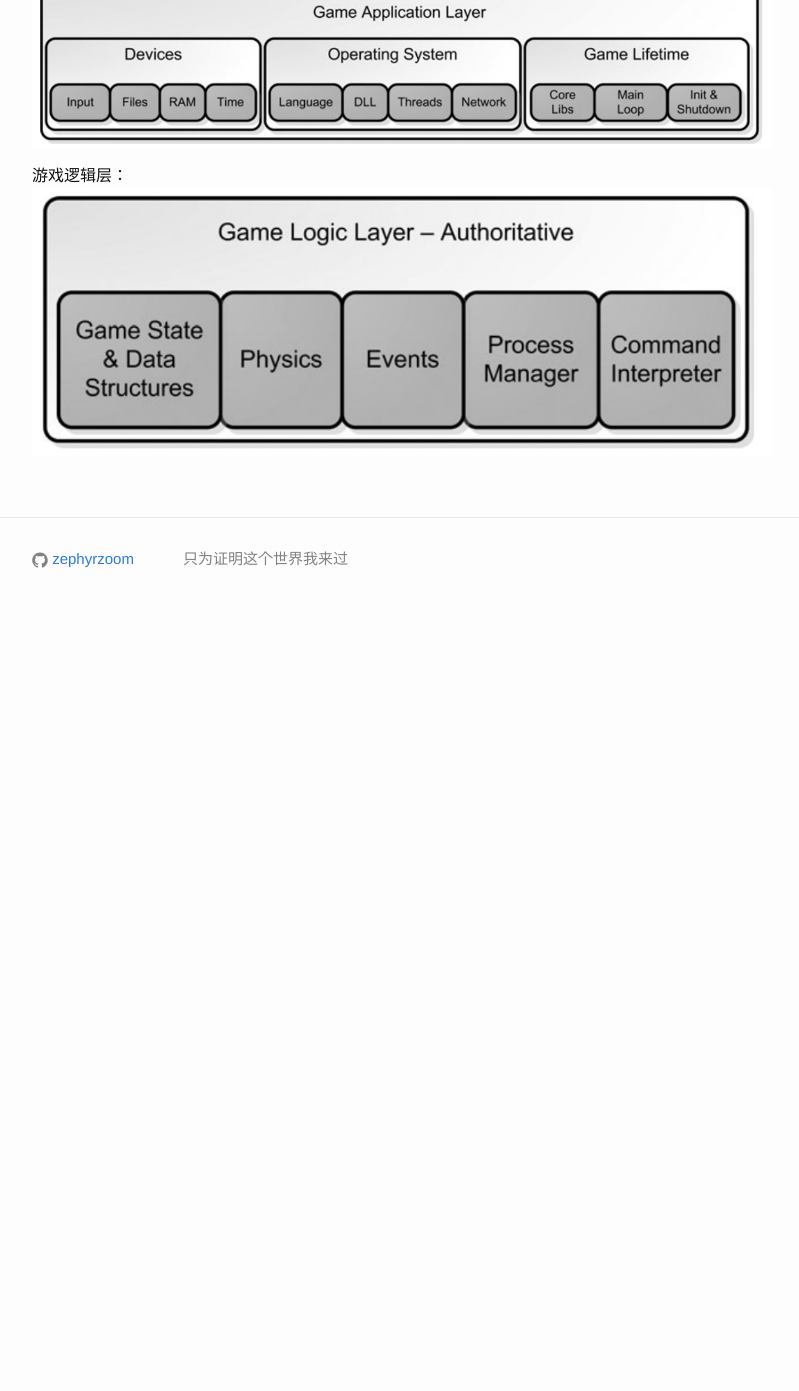
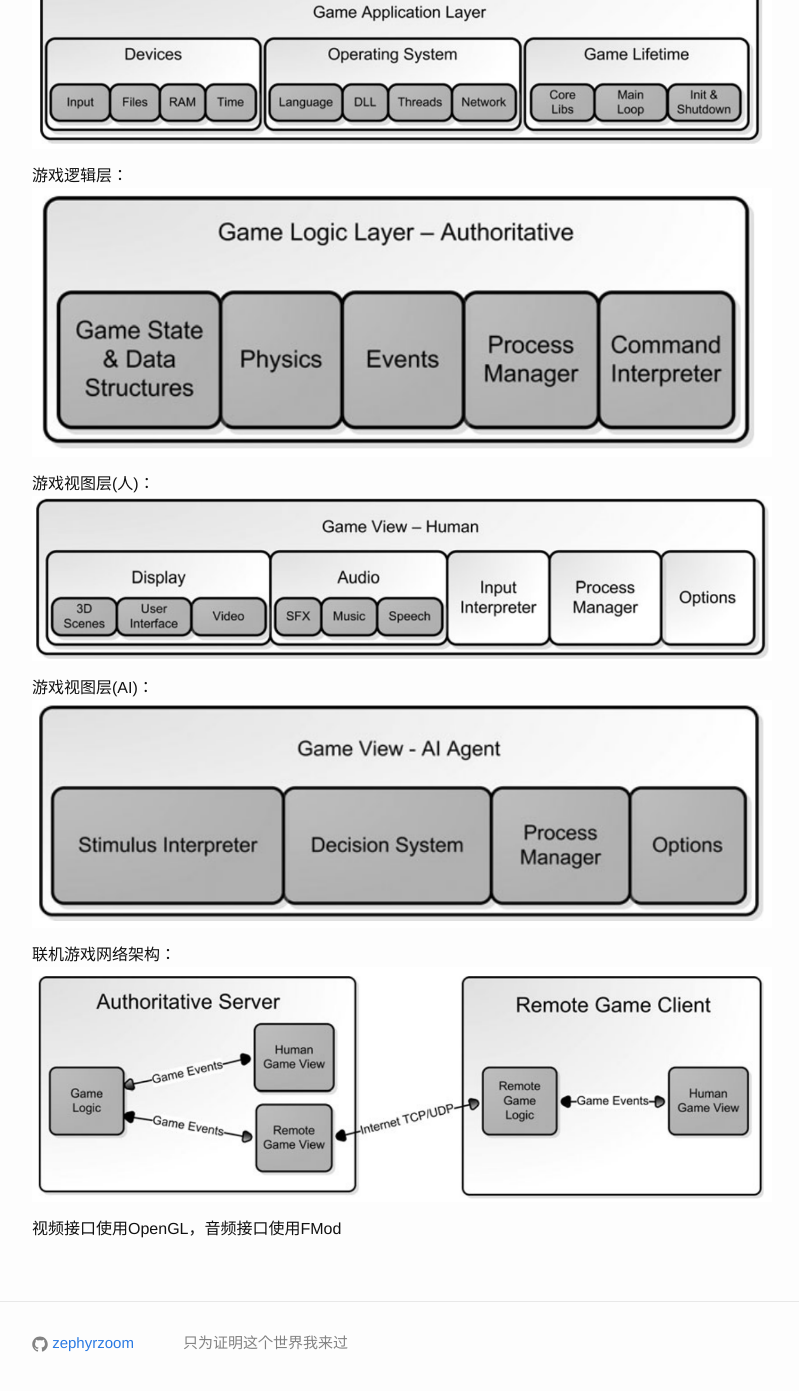
Before and after one commit to zephyrzoom/zephyrzoom.github.io, a Jekyll site: the page built from _posts/2017-09-09-game-coding.md, in a window 1280 px wide and 1400 px high, scrolled down 621 px. Shown: the top 1391 px of the window, without its empty margins (238-1037 px from the left). Built offline with Jekyll 4.4.1, drawn with Linux system fonts in a browser that asks for light colours; before the commit the page ends 1251 px from its top, so only the background shows below that.

Commit message:
update game coding

```diff
--- a/_posts/2017-09-09-game-coding.md
+++ b/_posts/2017-09-09-game-coding.md
@@ -12,3 +12,14 @@ date: 2017-09-09 14:54:00 +0800
 
 游戏逻辑层：
 ![game logic](/image/game-logic.png)
+
+游戏视图层(人)：
+![game view human](/image/game-view.png)
+
+游戏视图层(AI)：
+![game view AI](/image/ai-agent.png)
+
+联机游戏网络架构：
+![network architecture](/image/network-arch.png)
+
+视频接口使用OpenGL，音频接口使用FMod
```
Also changed, not shown: image/ai-agent.png (added), image/game-view.png (added), image/network-arch.png (added).
